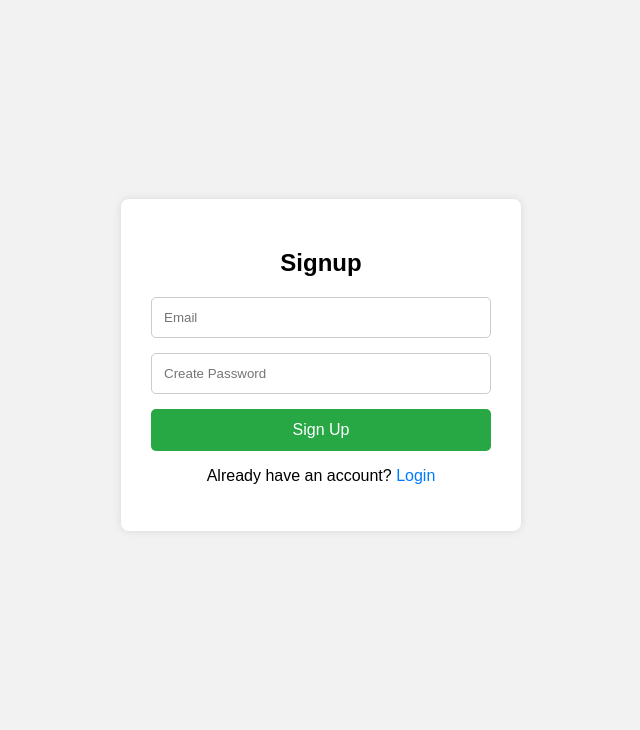
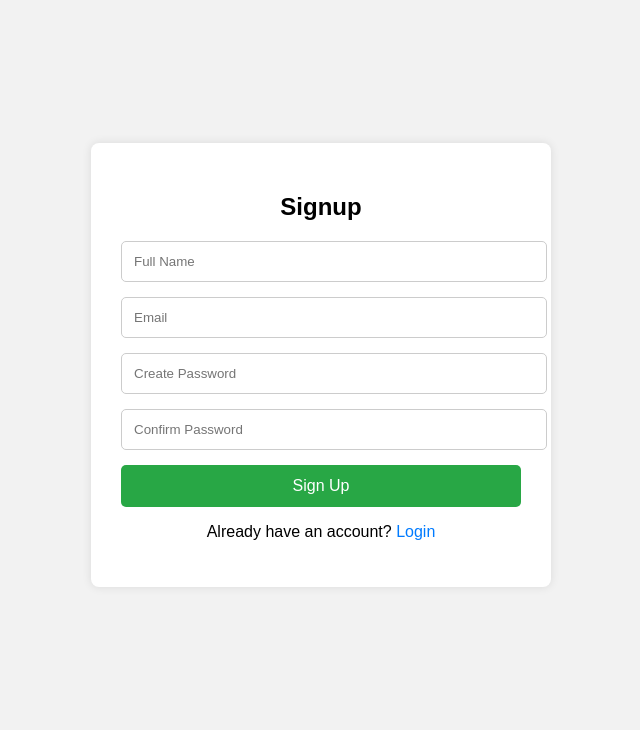
Before and after one commit to deepakanikaram005/AWS-Project-Home-made-Pickle-, a Flask app: page /signup in a window 1280 px wide. Shown: the part 80-810 px from the top of the page, without its empty margins (319-959 px from the left). Run offline with Flask 3, Linux system fonts and the light colour scheme.

Commit message:
signup.html

```diff
--- a/templates/signup.html
+++ b/templates/signup.html
@@ -5,7 +5,6 @@
   <meta name="viewport" content="width=device-width, initial-scale=1.0"/>
   <title>Signup</title>
   <style>
-    /* Same styles as before */
     body {
       font-family: Arial, sans-serif;
       background: #f2f2f2;
@@ -20,7 +19,6 @@
       justify-content: space-between;
       align-items: center;
       padding: 15px 30px;
-      flex-wrap: wrap;
     }
 
     .site-title h1 {
@@ -62,7 +60,6 @@
       box-shadow: 0 0 10px rgba(0,0,0,0.1);
       width: 100%;
       max-width: 400px;
-      box-sizing: border-box;
       text-align: center;
     }
 
@@ -72,7 +69,6 @@
       margin-bottom: 15px;
       border: 1px solid #ccc;
       border-radius: 5px;
-      box-sizing: border-box;
     }
 
     .form-box button {
@@ -108,6 +104,7 @@
     }
   </style>
 </head>
+
 <body>
 
   <header>
@@ -120,13 +117,14 @@
       <li><a href="{{ url_for('shop') }}">Shop</a></li>
     </ul>
   </header>
-
   <section class="form-section">
     <div class="form-box">
       <h2>Signup</h2>
       <form method="POST" action="{{ url_for('signup') }}" onsubmit="return validateSignup()">
+        <input type="text" name="fullname" id="fullname" placeholder="Full Name" required />
         <input type="email" name="email" id="email" placeholder="Email" required />
         <input type="password" name="password" id="password" placeholder="Create Password" required />
+        <input type="password" name="confirm" id="confirm" placeholder="Confirm Password" required />
         <button type="submit">Sign Up</button>
         <p class="error" id="errorMsg"></p>
       </form>
@@ -138,6 +136,7 @@
     function validateSignup() {
       const email = document.getElementById("email").value.trim();
       const password = document.getElementById("password").value.trim();
+      const confirm = document.getElementById("confirm").value.trim();
       const errorMsg = document.getElementById("errorMsg");
 
       if (!email.includes("@")) {
@@ -150,6 +149,11 @@
         return false;
       }
 
+      if (password !== confirm) {
+        errorMsg.textContent = "Passwords do not match.";
+        return false;
+      }
+
       errorMsg.textContent = "";
       return true;
     }
```
